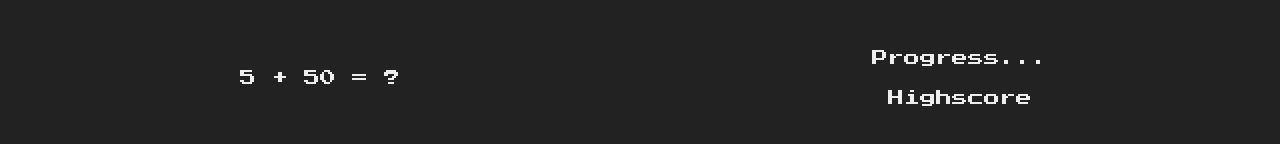
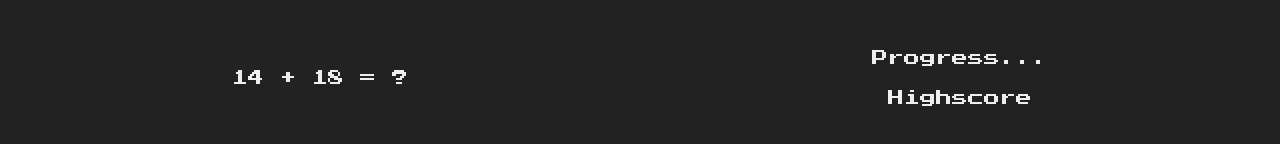
Before and after one commit to jonlld/the-amazing-math-machine, a React (Create React App) app: page / in a window 1280 px wide. Shown: the part 422-566 px from the top of the page. Built offline with nearby package versions, Linux system fonts and the light colour scheme.

Commit message:
Add useEffect to load random sum

```diff
--- a/src/Start.tsx
+++ b/src/Start.tsx
@@ -1,4 +1,4 @@
-import { Fragment, useState } from "react";
+import { Fragment, useEffect, useState } from "react";
 import QuizWindow from "./QuizWindow";
 
 interface StartProps {
@@ -13,9 +13,18 @@ interface Sum {
 
 function Start({ username, onLogOut }: StartProps): JSX.Element {
   const [sum, setSum] = useState<Sum>({
-    first: 5,
-    second: 50,
+    first: 0,
+    second: 0,
   });
+
+  useEffect(() => {
+    const first = Math.floor(Math.random() * 50 + 1);
+    const second = Math.floor(Math.random() * 50 + 1);
+
+    setSum((prev) => {
+      return { ...prev, first, second };
+    });
+  }, []);
 
   return (
     <Fragment>
```
